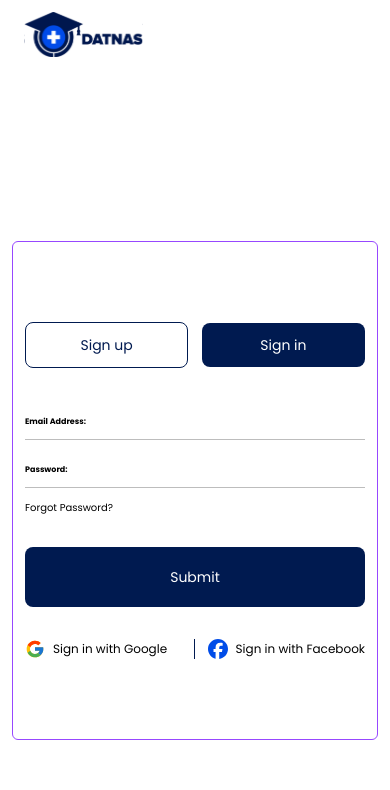
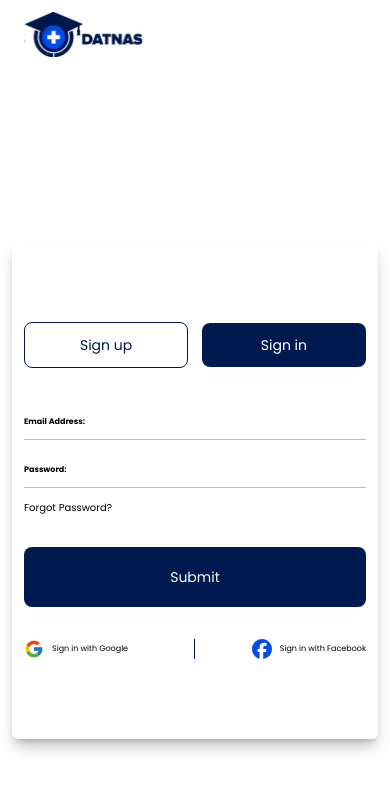
Before and after one commit to Jay-davisphem/datnas-client, a Next.js app: page /sign-in in a window 390 px wide. Shown: the top 790 px of the page. Built offline with nearby package versions, Linux system fonts and the light colour scheme.

Commit message:
Done with auth page(ui(fix))

```diff
--- a/app/(auth)/layout.tsx
+++ b/app/(auth)/layout.tsx
@@ -12,29 +12,9 @@ export default function Layout({
   const pathname = usePathname();
 
   const variants = {
-    initial: {
-      opacity: 0,
-      scale: 0.98,
-      y: 20,
-    },
-    animate: {
-      opacity: 1,
-      scale: 1,
-      y: 0,
-      transition: {
-        duration: 0.8,
-        ease: [0.25, 0.8, 0.25, 1],
-      },
-    },
-    exit: {
-      opacity: 0,
-      scale: 0.97,
-      y: -15,
-      transition: {
-        duration: 0.7,
-        ease: [0.4, 0, 0.2, 1],
-      },
-    },
+    initial: { opacity: 0, y: 20 },
+    animate: { opacity: 1, y: 0, transition: { duration: 0.5, ease: "easeInOut" } },
+    exit: { opacity: 0, y: -20, transition: { duration: 0.3 } },
   };
 
   return (
@@ -42,7 +22,7 @@ export default function Layout({
         <div className="w-fit py-3 md:py-6 px-6 md:px-16 lg:px-32">
             <Logo />
         </div>
-        <main className="h-screen flex justify-center items-center p-3">
+        <main className="h-screen flex justify-center items-center p-3 backdrop-blur-md bg-white/90">
             <AnimatePresence mode="wait" initial={false}>
                 <motion.div
                 key={pathname}
@@ -50,7 +30,7 @@ export default function Layout({
                 initial="initial"
                 animate="animate"
                 exit="exit"
-                className="py-20 md:py-16 px-3 md:px-16 rounded-md border border-[#9747FF] md:border-none shadow-none md:shadow-lg md:shadow-[#00000040] w-full md:max-w-xl"
+                className="py-20 md:py-16 px-3 md:px-16 rounded-md shadow-lg shadow-[#00000040] w-full md:max-w-xl"
                 >
                 {children}
                 </motion.div>
--- a/app/ui/auth/OtherAuth.tsx
+++ b/app/ui/auth/OtherAuth.tsx
@@ -3,7 +3,7 @@ import { FcGoogle } from "react-icons/fc";
 
 export default function OtherAuth({ status = 'up' }: { status?: 'in' | 'up' }) {
   return (
-    <div className="flex justify-between text-xs md:text-sm">
+    <div className="flex justify-between text-[8px] md:text-sm">
       <span className="flex cursor-pointer w-1/2 items-center gap-2 border-r border-[#001A50] pr-4">
         <FcGoogle size={20}/>
         <p className="min-w-fit">Sign {status} with Google</p>
```
